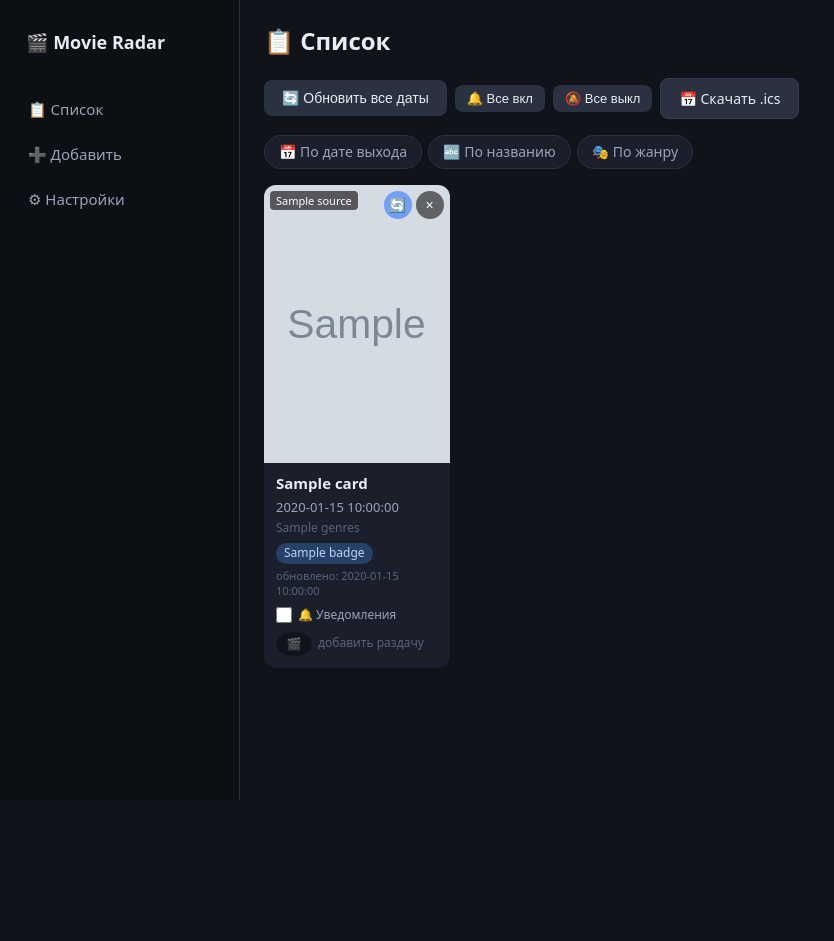
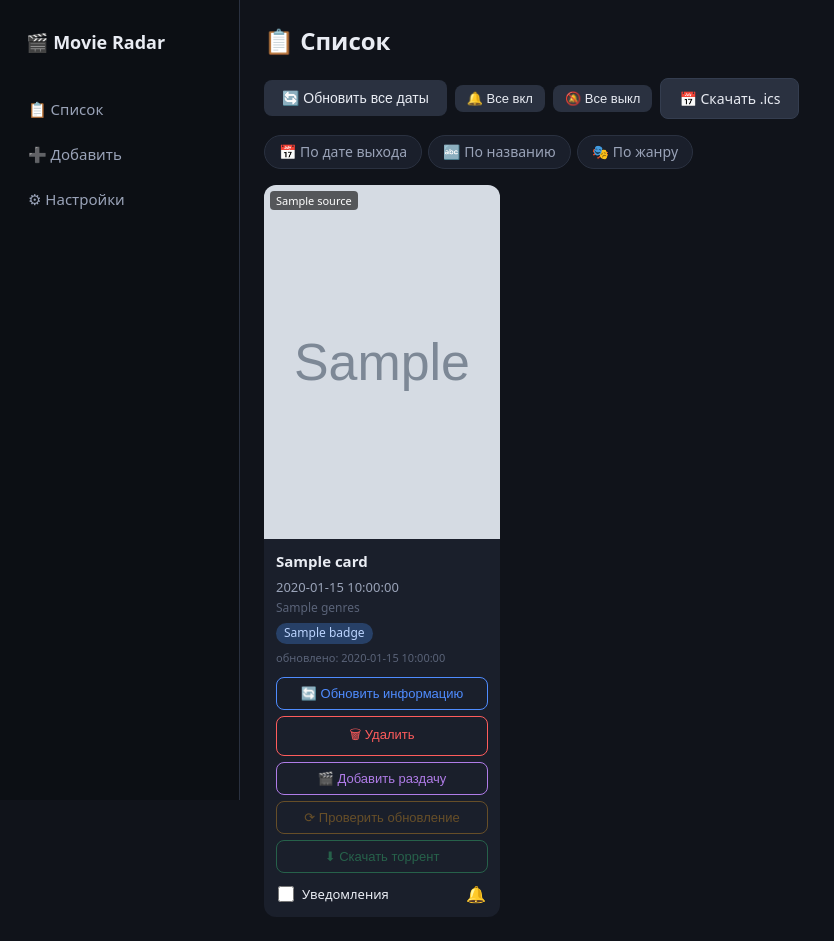
Before and after one commit to Sierra56/movie-radar, a Python web app: template app/templates/index.html in a window 1280 px wide. Shown: the whole page, without its empty margins (0-834 px from the left). Before the commit the page ends 800 px from the top, so only its background shows below. Run offline with Jinja, Linux system fonts and the light colour scheme; the template is opened without the code that fills it: most values are stand-ins (such as "Sample title", 1, 10 or a date in 2020); grey boxes marked "Sample" are stand-in pictures.

Commit message:
ux ui fix

```diff
--- a/app/templates/index.html
+++ b/app/templates/index.html
@@ -51,7 +51,7 @@
 
     .grid {
         display: grid;
-        grid-template-columns: repeat(auto-fill, minmax(180px, 1fr));
+        grid-template-columns: repeat(auto-fill, minmax(200px, 1fr));
         gap: 16px;
     }
 
@@ -60,6 +60,8 @@
         background: var(--bg-card);
         border-radius: 12px;
         overflow: hidden;
+        display: flex;
+        flex-direction: column;
     }
 
     .card img,
@@ -78,13 +80,25 @@
         color: var(--no-poster-text);
     }
 
+    .source-tag {
+        position: absolute;
+        top: 6px;
+        left: 6px;
+        background: var(--tag-bg);
+        padding: 2px 6px;
+        border-radius: 4px;
+        font-size: 11px;
+        color: #fff;
+        z-index: 2;
+    }
+
     .info {
-        padding: 10px 12px 12px;
+        padding: 12px 12px 4px;
     }
 
     .card h2 {
         font-size: 15px;
-        margin-bottom: 4px;
+        margin-bottom: 6px;
     }
 
     .meta {
@@ -96,17 +110,6 @@
         color: var(--text-faint);
         font-size: 12px;
         margin-top: 4px;
-    }
-
-    .source-tag {
-        position: absolute;
-        top: 6px;
-        left: 6px;
-        background: var(--tag-bg);
-        padding: 2px 6px;
-        border-radius: 4px;
-        font-size: 11px;
-        color: #fff;
     }
 
     .badge {
@@ -124,50 +127,10 @@
         color: var(--warning-text);
     }
 
-    .card-actions {
-        position: absolute;
-        top: 6px;
-        right: 6px;
-        display: flex;
-        gap: 4px;
-    }
-
-    .card-actions button {
-        width: 28px;
-        height: 28px;
-        padding: 0;
-        border-radius: 50%;
-        font-size: 14px;
-        border: 0;
-        cursor: pointer;
-        color: #fff;
-    }
-
-    .card-actions .btn-refresh {
-        background: var(--refresh-btn-bg);
-    }
-
-    .card-actions .btn-refresh:hover {
-        background: var(--refresh-btn-hover);
-    }
-
-    .card-actions .btn-delete {
-        background: var(--delete-btn-bg);
-    }
-
-    .card-actions .btn-delete:hover {
-        background: var(--delete-btn-hover);
-    }
-
-    .empty {
-        color: var(--text-muted);
-        margin-top: 20px;
-    }
-
     .updated-at {
         font-size: 11px;
         color: var(--text-faint);
-        margin-top: 4px;
+        margin-top: 6px;
     }
 
     .seasons-link {
@@ -188,23 +151,9 @@
         margin-top: 4px;
     }
 
-    .notify-toggle {
-        margin-top: 8px;
-    }
-
-    .notify-toggle label {
-        display: flex;
-        align-items: center;
-        gap: 6px;
-        font-size: 12px;
+    .empty {
         color: var(--text-muted);
-        cursor: pointer;
-    }
-
-    .notify-toggle input {
-        width: 16px;
-        height: 16px;
-        cursor: pointer;
+        margin-top: 20px;
     }
 
     #progress-wrap {
@@ -239,134 +188,104 @@
         border: 1px dashed var(--accent);
     }
 
-    .dist-row {
+    /* Кнопки под карточкой */
+    .card-buttons {
+        padding: 8px 12px 12px;
+        margin-top: auto;
         display: flex;
-        align-items: center;
+        flex-direction: column;
         gap: 6px;
-        margin-top: 8px;
     }
 
-    .dist-row.clickable {
+    .btn-full {
+        width: 100%;
+        padding: 8px 12px;
+        border-radius: 8px;
+        font-size: 13px;
+        background: transparent;
         cursor: pointer;
-    }
-
-    .dist-row .btn-dist {
-        width: 24px;
-        height: 24px;
-        border-radius: 50%;
-        border: 0;
-        font-size: 12px;
-        color: #fff;
         display: flex;
         align-items: center;
         justify-content: center;
-        background: var(--delete-btn-bg);
-        opacity: .7;
-        flex-shrink: 0;
+        gap: 8px;
+        border: 1px solid;
+        font-weight: 500;
+        transition: background .15s, filter .15s;
     }
 
-    .dist-row.clickable:hover .btn-dist {
-        opacity: 1;
+    .btn-full:hover {
+        filter: brightness(1.25);
+        background: rgba(255, 255, 255, .06);
     }
 
-    .dist-row .btn-dist.idle {
-        background: var(--refresh-btn-bg);
-        opacity: 1;
+    .btn-full:disabled {
+        opacity: .35;
+        cursor: not-allowed;
     }
 
-    .dist-row .btn-dist.has_new {
-        background: var(--success);
-        opacity: 1;
+    .btn-full:disabled:hover {
+        filter: none;
+        background: transparent;
     }
 
-    .dist-row .btn-dist.downloading {
-        background: var(--accent);
-        opacity: 1;
+    .btn-blue {
+        border-color: #4f8cff;
+        color: #4f8cff;
+    }
+
+    .btn-red {
+        border-color: #ff5c5c;
+        color: #ff5c5c;
+    }
+
+    .btn-orange {
+        border-color: #f5a623;
+        color: #f5a623;
+    }
+
+    .btn-green {
+        border-color: #3ddc84;
+        color: #3ddc84;
+    }
+
+    /* Многоцветная кнопка раздачи (статус = цвет) */
+    .btn-dist-add {
+        border-color: #b07ce8;
+        color: #b07ce8;
+    }
+
+    /* нет раздачи */
+    .btn-dist-idle {
+        border-color: #4f8cff;
+        color: #4f8cff;
+    }
+
+    /* отслеживается */
+    .btn-dist-has_new {
+        border-color: #3ddc84;
+        color: #3ddc84;
+    }
+
+    /* новые эпизоды */
+    .btn-dist-downloading {
+        border-color: #4f8cff;
+        color: #4f8cff;
         animation: pulse 1.5s infinite;
     }
 
-    .dist-row .btn-dist.error {
-        background: var(--warning-bg);
-        color: var(--warning-text);
-        opacity: 1;
+    .btn-dist-error {
+        border-color: #f5a623;
+        color: #f5a623;
     }
 
-    .dist-row .btn-dist.dead {
-        background: var(--delete-btn-bg);
-        opacity: .5;
+    /* ошибка */
+    .btn-dist-dead {
+        border-color: #8b93a7;
+        color: #8b93a7;
+        opacity: .6;
     }
 
-    .dist-text {
-        font-size: 12px;
-        color: var(--text-muted);
-        flex: 1;
-    }
-
-    .dist-row.clickable .dist-text {
-        color: var(--text-faint);
-    }
-
-    .dist-row.clickable:hover .dist-text {
-        color: var(--accent);
-    }
-
-    .dist-text .count {
-        background: var(--error);
-        color: #fff;
-        font-size: 10px;
-        border-radius: 999px;
-        min-width: 16px;
-        height: 16px;
-        padding: 0 4px;
-        display: inline-flex;
-        align-items: center;
-        justify-content: center;
-        margin-left: 4px;
-    }
-
-    .dist-text .edit-hint {
-        color: var(--accent);
-    }
-
-    .btn-check,
-    .btn-download,
-    .btn-remove {
-        width: 24px;
-        height: 24px;
-        border-radius: 50%;
-        border: 0;
-        cursor: pointer;
-        font-size: 13px;
-        flex-shrink: 0;
-        color: #fff;
-    }
-
-    .btn-check {
-        background: var(--bg-hover);
-        color: var(--text);
-    }
-
-    .btn-check:hover {
-        background: var(--accent);
-        color: #fff;
-    }
-
-    .btn-download {
-        background: var(--accent);
-    }
-
-    .btn-download:hover {
-        filter: brightness(1.15);
-    }
-
-    .btn-remove {
-        background: var(--delete-btn-bg);
-    }
-
-    .btn-remove:hover {
-        background: var(--delete-btn-hover);
-    }
-
+    /* неактивна */
     @keyframes pulse {
 
         0%,
@@ -377,6 +296,32 @@
         50% {
             opacity: .5;
         }
+    }
+
+    .notify-row {
+        display: flex;
+        align-items: center;
+        justify-content: space-between;
+        padding: 4px 2px 0;
+    }
+
+    .notify-left {
+        display: flex;
+        align-items: center;
+        gap: 8px;
+        font-size: 13px;
+        color: var(--text);
+        cursor: pointer;
+    }
+
+    .notify-left input {
+        width: 16px;
+        height: 16px;
+        cursor: pointer;
+    }
+
+    .notify-bell {
+        font-size: 16px;
     }
 
     .modal-overlay {
@@ -525,17 +470,6 @@
         <div class="no-poster">нет постера</div>
         {% endif %}
 
-        <div class="card-actions">
-            {% if c.source != 'local' %}
-            <form method="post" action="/refresh/{{ c.external_id }}?sort={{ sort }}">
-                <button title="Обновить информацию из {{ c.source|upper }}" class="btn-refresh">🔄</button>
-            </form>
-            {% endif %}
-            <form method="post" action="/delete/{{ c.external_id }}?sort={{ sort }}">
-                <button title="Удалить" class="btn-delete">×</button>
-            </form>
-        </div>
-
         <div class="info">
             <h2>{{ c.title }}</h2>
             <p class="meta">
@@ -555,49 +489,58 @@
 
             {% if c.badge %}<span class="badge {{ 'out' if c.released else '' }}">{{ c.badge }}</span>{% endif %}
             {% if c.updated_at %}<p class="updated-at">обновлено: {{ c.updated_at }}</p>{% endif %}
+        </div>
 
-            <form class="notify-toggle" method="post" action="/toggle-notify/{{ c.external_id }}?sort={{ sort }}">
-                <label>
-                    <input type="checkbox" {% if c.notify_enabled %}checked{% endif %} onchange="this.form.submit()">
-                    🔔 Уведомления
-                </label>
+        <div class="card-buttons">
+            {% if c.source != 'local' %}
+            <form method="post" action="/refresh/{{ c.external_id }}?sort={{ sort }}">
+                <button class="btn-full btn-blue" type="submit">🔄 Обновить информацию</button>
+            </form>
+            {% endif %}
+
+            <form method="post" action="/delete/{{ c.external_id }}?sort={{ sort }}">
+                <button class="btn-full btn-red" type="submit">🗑 Удалить</button>
             </form>
 
-            <div class="dist-row clickable"
-                onclick="openDistModal('{{ c.external_id }}', '{{ c.title|e }}', {{ c.has_distribution|tojson }})">
-                <button class="btn-dist {{ c.distribution_status if c.has_distribution else '' }}">🎬</button>
-                <span class="dist-text">
+            {# Многоцветная кнопка раздачи: цвет = статус #}
             {% if c.has_distribution %}
-                    {% if c.distribution_status == 'has_new' %}новые эпизоды{% if c.new_count %}<span class="count">{{
-                        c.new_count }}</span>{% endif %}
-                    {% elif c.distribution_status == 'downloading' %}скачивается
-                    {% elif c.distribution_status == 'error' %}ошибка
-                    {% elif c.distribution_status == 'dead' %}неактивна
-                    {% else %}отслеживается{% endif %}
-                    · <span class="edit-hint">изменить</span>
+            <button class="btn-full btn-dist-{{ c.distribution_status }}" type="button"
+                title="Статус: {{ c.distribution_status }}"
+                onclick="openDistModal('{{ c.external_id }}', '{{ c.title|e }}', true)">
+                🎬 Изменить раздачу
+                {% if c.distribution_status == 'has_new' %}· новые{% if c.new_count %} ({{ c.new_count }}){% endif %}
+                {% elif c.distribution_status == 'downloading' %}· качается
+                {% elif c.distribution_status == 'error' %}· ошибка
+                {% elif c.distribution_status == 'dead' %}· неактивна
+                {% else %}· ок{% endif %}
+            </button>
             {% else %}
-                    добавить раздачу
+            <button class="btn-full btn-dist-add" type="button"
+                onclick="openDistModal('{{ c.external_id }}', '{{ c.title|e }}', false)">
+                🎬 Добавить раздачу
+            </button>
             {% endif %}
-                </span>
-            </div>
 
-            {% if c.has_distribution %}
-            <div class="dist-row" style="margin-top:4px;">
-                <form method="post" action="/distribution/check/{{ c.external_id }}?sort={{ sort }}"
-                    style="display:inline;" onclick="event.stopPropagation()">
-                    <button class="btn-check" title="Проверить раздачу сейчас">⟳</button>
+            <form method="post" action="/distribution/check/{{ c.external_id }}?sort={{ sort }}">
+                <button class="btn-full btn-orange" type="submit" {% if not c.has_distribution %}disabled{% endif %}>
+                    ⟳ Проверить обновление
+                </button>
             </form>
+
             <form method="post" action="/distribution/download/{{ c.external_id }}?sort={{ sort }}"
-                    style="display:inline;" onclick="event.stopPropagation()"
                 onsubmit="return confirmDownload('{{ c.title|e }}')">
-                    <button class="btn-download" title="Скачать в Transmission">📥</button>
+                <button class="btn-full btn-green" type="submit" {% if not c.has_distribution %}disabled{% endif %}>
+                    ⬇ Скачать торрент
+                </button>
             </form>
-                <form method="post" action="/distribution/remove/{{ c.external_id }}?sort={{ sort }}"
-                    style="display:inline;" onclick="event.stopPropagation()" onsubmit="return confirmRemove()">
-                    <button class="btn-remove" title="Удалить раздачу">🗑</button>
+
+            <form class="notify-row" method="post" action="/toggle-notify/{{ c.external_id }}?sort={{ sort }}">
+                <label class="notify-left">
+                    <input type="checkbox" {% if c.notify_enabled %}checked{% endif %} onchange="this.form.submit()">
+                    <span>Уведомления</span>
+                </label>
+                <span class="notify-bell">🔔</span>
             </form>
-            </div>
-            {% endif %}
         </div>
     </article>
     {% else %}
@@ -618,13 +561,12 @@
                     <label>Ссылка на раздачу (rutracker)</label>
                     <input type="text" name="url" id="dist-url"
                         placeholder="https://rutracker.org/forum/viewtopic.php?t=..." required>
-                    <p class="hint">При сохранении статус проверки сбрасывается — потребуется ⟳ для загрузки нового
-                        списка файлов.</p>
+                    <p class="hint">При изменении статус проверки сбрасывается — нажмите ⟳ после сохранения.</p>
                 </div>
                 <div class="field">
                     <label>Путь сохранения (опционально)</label>
                     <input type="text" name="download_path" id="dist-path" placeholder="/media/series/Название">
-                    <p class="hint">Оставьте пустым, чтобы использовать базовую директорию из настроек Transmission.</p>
+                    <p class="hint">Оставьте пустым, чтобы использовать базовую директорию Transmission.</p>
                 </div>
                 <div class="field">
                     <label>Режим проверки</label>
@@ -674,7 +616,6 @@
     }
     pollProgress();
 
-    // Данные раздач для предзаполнения модалки
     const distributionsData = {
   {% for c in cards %}
     {% if c.has_distribution %}
@@ -693,15 +634,14 @@
         document.getElementById('dist-modal-title').textContent =
             hasDistribution ? 'Изменить раздачу: ' + titleName : 'Добавить раздачу: ' + titleName;
 
-        // Предзаполняем данные если раздача уже есть
         const dist = distributionsData[titleId];
         if (dist) {
             document.getElementById('dist-url').value = dist.url || '';
             document.getElementById('dist-path').value = dist.download_path || '';
-            document.querySelector(`input[name="mode"][value="${dist.mode}"]`).checked = true;
+            const modeInput = document.querySelector(`input[name="mode"][value="${dist.mode}"]`);
+            if (modeInput) modeInput.checked = true;
             document.getElementById('dist-interval').value = dist.check_interval_hours || 6;
         } else {
-            // Очищаем форму для новой раздачи
             document.getElementById('dist-url').value = '';
             document.getElementById('dist-path').value = '';
             document.querySelector('input[name="mode"][value="smart"]').checked = true;
@@ -719,10 +659,6 @@
         return confirm(`Отправить раздачу «${titleName}» в Transmission?\n\nСкачивание начнётся сразу (согласно настройкам Transmission).`);
     }
 
-    function confirmRemove() {
-        return confirm('Удалить раздачу из отслеживания?\n\nКарточка останется, но раздача больше не будет проверяться.');
-    }
-
     document.getElementById('dist-modal').addEventListener('click', function (e) {
         if (e.target === this) closeDistModal();
     });
```
Also changed, not shown: app/main.py (+76 -59 lines). Lines whose indentation alone changed are shown as unchanged.
